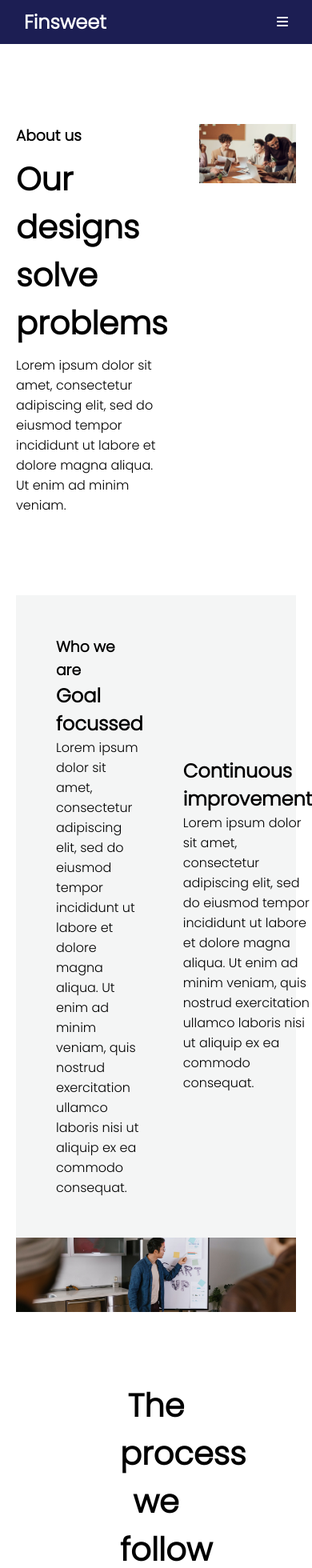
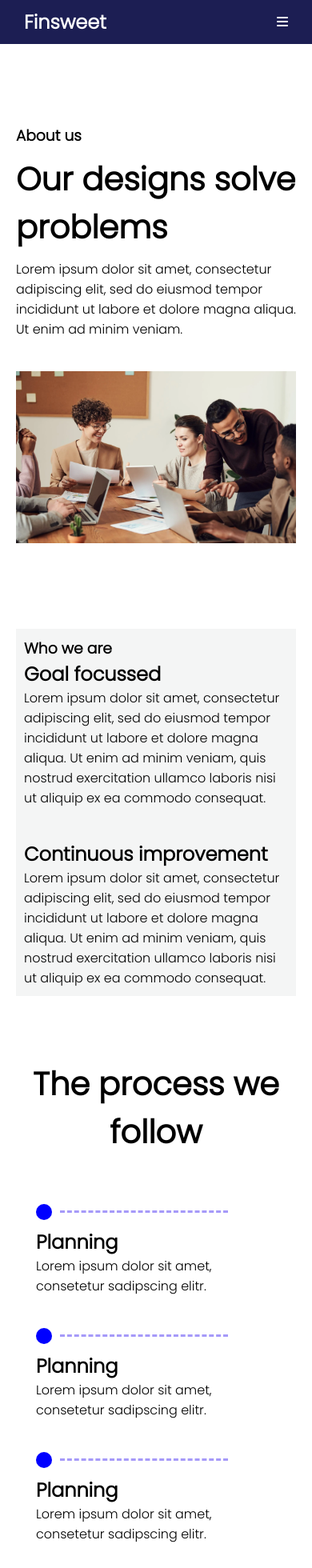
Before and after one commit to Shakhmurad7/finsweet, a React (Vite) app: page /About in a window 390 px wide. Shown: the top 1960 px of the page at 80% size. Built offline with nearby package versions, Linux system fonts and the light colour scheme.

Commit message:
add responsive in about page

```diff
--- a/src/NavbarMetodlar/AboutPage/About.jsx
+++ b/src/NavbarMetodlar/AboutPage/About.jsx
@@ -8,7 +8,7 @@ const About = () => {
     <>
       <PageContainer>
         <div className="Big-container">
-          <div className={styles.content}>
+          <div className={styles['content']}>
             <div className={styles["content-left"]}>
               <h3>About us</h3>
               <h2>Our designs solve problems</h2>
@@ -58,7 +58,8 @@ const About = () => {
 
 {/* ----sectirn----- */}
         <section>
-          <div className={styles["Big-container"]}>
+          <div className="Big-container">
+
             <div className={styles["section-top"]}>
               <h2 className={styles["section-top-h2"]}>
                 The process we follow
@@ -111,6 +112,7 @@ const About = () => {
               </div>
             </div>
           </div>
+
 
           <div className={styles["section-center"]}>
             <div className="Big-container">
--- a/src/NavbarMetodlar/AboutPage/About.module.css
+++ b/src/NavbarMetodlar/AboutPage/About.module.css
@@ -94,6 +94,7 @@ body {
   padding: 70px 0;
 }
 .section-center-row {
+
   display: flex;
   justify-content: space-between;
   gap: 40px;
@@ -104,6 +105,7 @@ body {
   gap: 80px;
 }
 .section-center-left {
+  order: 1;
   display: flex;
   flex-direction: column;
   gap: 10px;
@@ -146,6 +148,7 @@ body {
 
 /* ----page---- */
 .page-container {
+  flex-wrap: wrap;
   padding: 50px 0;
   display: flex;
   justify-content: center;
@@ -174,10 +177,12 @@ body {
   padding: 5px 0px;
 }
 .aside-team-container {
+  justify-content: center;
+  flex-wrap: wrap;
   padding: 50px 0;
   display: flex;
-  gap: 40px;
-  justify-content: space-between;
+  gap: 80px;
+
 }
 .aside-img{
   height: 170px;
@@ -208,3 +213,30 @@ body {
   cursor: pointer;
   height: 100%;
 }
+
+@media(max-width:992px){
+  .section-center-row{
+    flex-direction: column;
+    align-items: center;
+  }
+  .section-block-container{
+    justify-content: center;
+    flex-wrap: wrap;
+  }
+  .content-container-bottom{
+    flex-direction: column;
+    gap: 20px;
+    padding: 10px;
+  }
+  .content-bottom img{
+    display: none;
+  }
+  .content{
+    align-items: center;
+  }
+}
+@media(max-width:738px){
+  .content{
+   flex-direction: column;
+  }
+}
```
